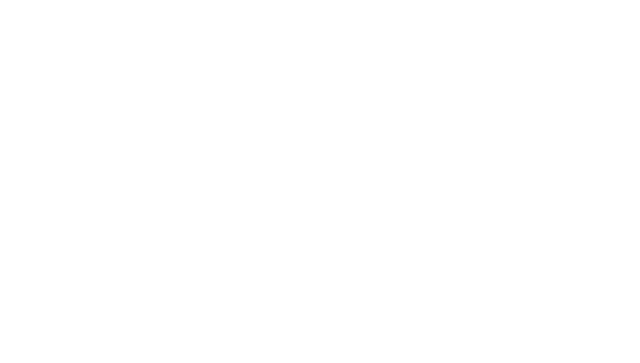
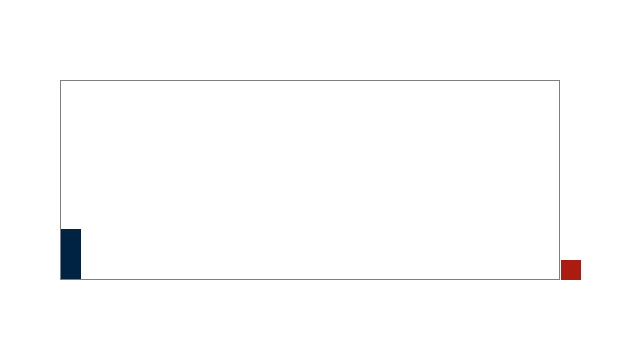
Before and after one commit to bo7owers/jump-jump, a plain HTML site: page index.html in a window 1280 px wide. Shown: the whole page, without its empty margins (330-970 px from the left). Drawn offline with nearby package versions, Linux system fonts and the light colour scheme.

Commit message:
Add content and styles

```diff
--- a/index.html
+++ b/index.html
@@ -0,0 +1,19 @@
+<!DOCTYPE html>
+<html lang="en">
+<head>
+    <meta charset="UTF-8">
+    <meta http-equiv="X-UA-Compatible" content="IE=edge">
+    <meta name="viewport" content="width=device-width, initial-scale=1.0">
+    <link rel="stylesheet" href="styles.css">
+    <title>jump-jump</title>
+    <script src="https://code.jquery.com/jquery-3.6.0.min.js" integrity="sha256-/xUj+3OJU5yExlq6GSYGSHk7tPXikynS7ogEvDej/m4=" crossorigin="anonymous"></script>
+</head>
+<body>
+
+    <div id="game">
+        <div class="character"></div>
+        <div class="obstacle"></div>
+    </div>
+    <script src="./index.js"></script>
+</body>
+</html>
--- a/styles.scss
+++ b/styles.scss
@@ -0,0 +1,55 @@
+* {
+    margin: 0;
+    padding: 0;
+    box-sizing: border-box;
+}
+body {
+    display: flex;
+    flex-direction: row wrap;
+    justify-content: center;
+    align-items: center;
+    margin: 5rem;
+    #game {
+        width: 500px;
+        height: 200px;
+        border: 1px solid #3333339f;
+
+        .character {
+            width: 20px;
+            height: 50px;
+            background-color: #002243;
+            position: relative;
+            top: 148px;
+        }
+
+        .animation{
+            animation: jump 0.3s linear;
+        }
+
+        @keyframes jump {
+            0%{top: 150px;}
+            30%{top: 100px;}
+            70%{top: 100px;}
+            100%{top: 150px;}
+        }
+
+        .obstacle {
+            background-color: #ac1b11;
+            width: 20px;
+            height: 20px;
+            position: relative;
+            top: 129px;
+            left: 500px;
+            animation: block 1s infinite linear;
+        }
+
+        @keyframes block {
+            0%{left: 500px;}
+            100%{left: -30px;}
+        }
+
+        p {
+            text-align: center;
+        }
+    }
+}
```
Also changed, not shown: styles.css, 1 other file.
